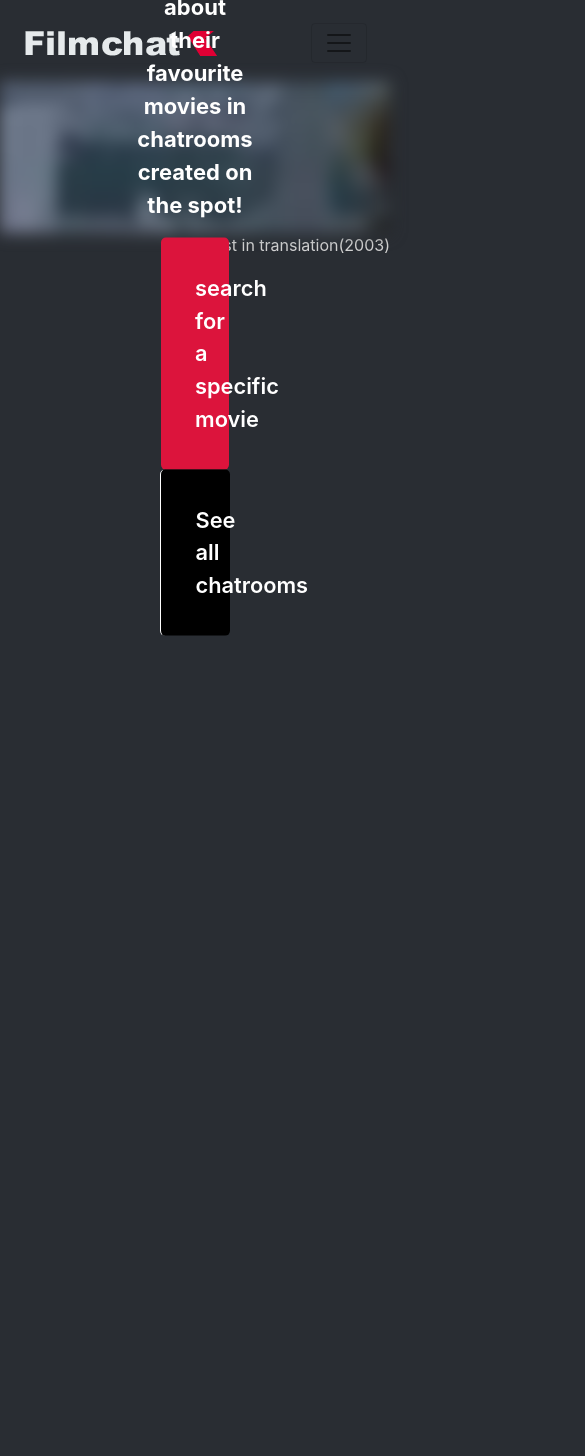
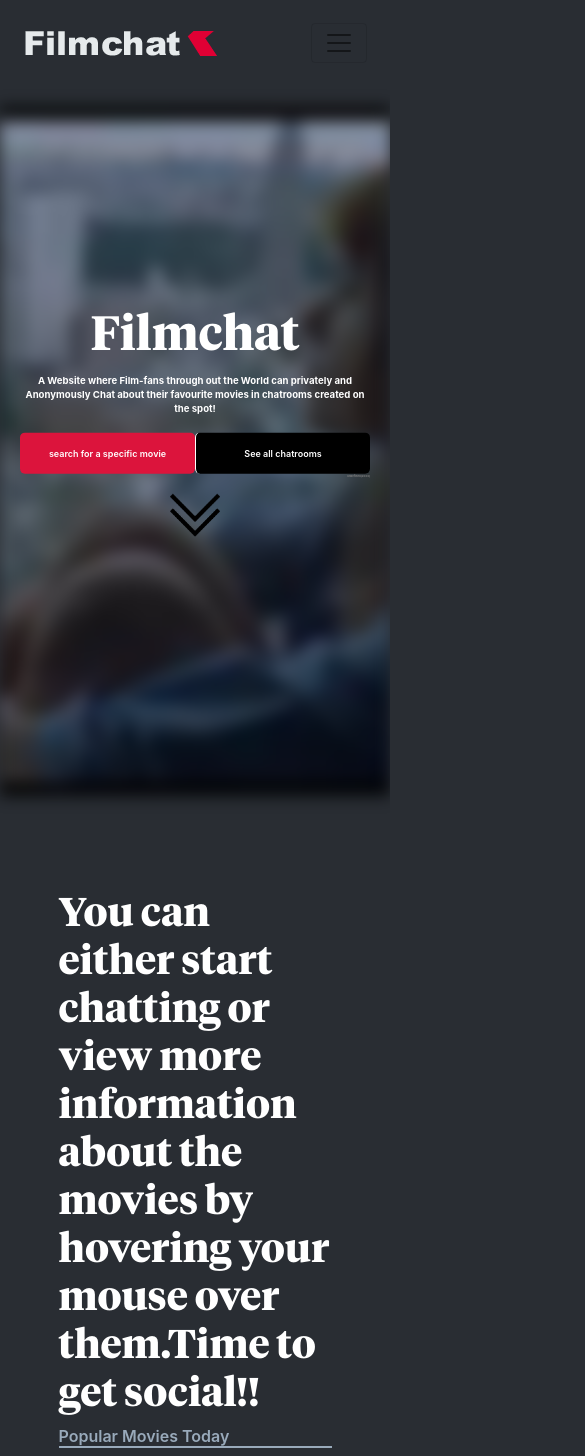
Before and after one commit to ForsakenXD/Film-Chat, a React (Create React App) app: page / in a window 390 px wide. Shown: the top 1456 px of the page, 585 px wide, since content can reach past the window. Before the commit the page ends 844 px from the top, so only its background shows below. Built offline with nearby package versions, Linux system fonts and the light colour scheme; no server answers.

Commit message:
a loot of changes :)

```diff
--- a/src/App.css
+++ b/src/App.css
@@ -1,3 +1,11 @@
+@font-face {
+  font-family: 'TiemposHeadlineWeb-Bold';
+  font-style: normal;
+  font-weight: normal;
+  src: url(TiemposHeadline-Bold.woff);
+}
+
+
 
 body{
   background-color: #292d33;
@@ -59,18 +67,14 @@ body{
 /*FILM NOIR HOME BACKGROUND STYLING  */
 
 .noir-background{
-
   background: url('lost.jpg') no-repeat fixed;
   background-size: cover;
-  background-position: center;
+  background-position: top;
   filter: blur(8px);
   -webkit-filter: blur(8px);
   width:100%;
-  height:100%;
-  height:38.541666666666664vw;
-  display:block;
-  margin-left:auto;
-  margin-right:auto;
+  height:81.35444151275286vh;
+  position:relative;
 }
 
 
@@ -81,19 +85,24 @@ body{
   position: absolute;
   top: 50%;
   left: 50%;
-  transform: translate(-50%, -80%);
+  transform: translate(-50%, -50%);
   z-index: 2px;
-  width: 40%;
+  width: 100%;
   padding: 20px;
   text-align: center;
 }
 
 .noir-background-text-header{
-  font-size:7.5rem;
+  font-family: TiemposHeadlineWeb-Bold,sans-serif;
+
+  font-size:7.5vw;
 }
 
 .noir-background-text-paragraph{
-  font-size:1.375rem;
+  font-size:1.375vw;
+  width:60%;
+  margin-left: auto;
+  margin-right:auto;
 }
 
 #button1{
@@ -103,10 +112,14 @@ body{
 
 #button1,#button2{
   padding:1.563em;
-  width:50%;
+  width:40%;
   font-size:1.3625rem;
   font-weight: 600;
   border: 0px solid;
+  /*prevents the button text from breaking in two lines  */
+  white-space: nowrap;
+  overflow: hidden;
+  /*prevents the button text from breaking in two lines  */
 
 }
 
@@ -115,9 +128,10 @@ body{
   background-color: black;
 }
 
-#malakas{
-  color:lightgray;
+#movie-title{
+  color:gray;
   text-align: right;
+  font-size:0.7vw;
 }
 
 .noir-collage{
@@ -129,5 +143,102 @@ body{
   width:90%;
 
   max-width:100%;
+}
+
+/* popular movies section css */
+
+.popular-movies{
+  width:70%;
+  margin-left: auto;
+  margin-right: auto;
+  margin-top:6em;
+}
+
+.popular-movies-text{
+
+  color:#9ab;
+  font-weight: 600;
+  font-size:1rem;
+  border-bottom:2px solid rgb(153, 170, 187);
 
 }
+
+
+
+.headline1{
+  font-family: TiemposHeadlineWeb-Bold,sans-serif;
+  font-weight:400;
+  color:white;
+
+}
+
+.poster{
+  border-radius: 4%;
+  margin-right:0.1em;
+   height: auto;
+  margin-bottom:0.1em;
+}
+
+
+
+
+
+
+/*MEDIA QUERIES  */
+
+
+/* Extra small devices (phones, 600px and down) */
+
+
+/* Small devices (portrait tablets and large phones, 600px and up) */
+
+
+@media only screen and (max-width: 1200px) {
+  .noir-background-text-paragraph{
+    font-size:1.5rem;
+    width:90%;
+  }
+
+}
+
+@media only screen and (max-width: 992px) {
+
+
+
+}
+
+
+
+
+@media only screen and (max-width: 768px ) {
+  .noir-background-text-paragraph{
+    font-size:1.5rem;
+    width:100%;
+  }
+  #button1,#button2{
+    width:50%;
+    font-size:0.7rem;
+  }
+
+
+
+}
+
+@media only screen and (max-width: 600px) {
+  .noir-background-text-header{
+    font-size:3rem;
+  }
+  .noir-background-text-paragraph{
+    font-size:0.6rem;
+    width:100%;
+  }
+
+  #navbar{
+    margin-bottom:40px;
+  }
+  #button1,#button2{
+    width:50%;
+    font-size:9px;
+  }
+
+}
--- a/src/App.js
+++ b/src/App.js
@@ -1,8 +1,9 @@
 import React,{ Component } from 'react';
 import './App.css';
 import MovieRow from './Components/MovieRow.js'
-import Navigation_Bar from './Components/Header.js'
-import {ButtonToolbar, Button} from 'react-bootstrap'
+import NavigationBar from './Components/Header.js'
+import PopularMovies from './Components/popular-movies.js'
+import {Button} from 'react-bootstrap'
 
 
 
@@ -32,6 +33,9 @@ class App extends Component {
 //     }
 
       this.performSearch = this.performSearch.bind(this)
+      this.image = this.image.bind(this)
+      this.image()
+
       //this.searchChangeHandler = this.searchChangeHandler.bind(this)
 
 
@@ -65,22 +69,42 @@ searchChangeHandler(event){
 }
 
 
+// future image and title changing function //
+image(){
+  console.log('eyy bo')
+  const urlString = "https://api.themoviedb.org/3/list/111790?api_key=1adbe5b9d80d1dc5e9cd90c2e0c31900&language=en-US"
+  fetch(urlString)
+    .then(function(response) {return response.json(); })
+    .then(function(data){
+      const background_poster = []
+      data.items.forEach((movie) => {background_poster.push(movie.original_title)})
+      this.setState({background:background_poster[0]})
+      console.log(this.state.background)
+    }.bind(this))
+}
+// future image and title changing function //
+
+
 
   render(){
   return (
     <div >
-      <Navigation_Bar />
+      <NavigationBar />
       <div>
       <div className="noir-background"></div>
-        <div className="noir-background-text-border lg">
+        <div className="noir-background-text-border">
           <h1 className="noir-background-text-header">Filmchat</h1>
           <p className="noir-background-text-paragraph">A Website where Film-fans through out the World can privately and Anonymously Chat about their favourite movies in chatrooms created on the spot!</p>
           <Button size="lg" id="button1">search for a specific movie</Button>
           <Button size="lg" id="button2">See all chatrooms</Button>
+          <p id="movie-title">{this.state.background + '(2003)'}</p>
+          <a href="#"><img src="arrow.png" alt="arrow" width="50" /></a>
       </div>
-      <p id="malakas">Lost in translation(2003)</p>
-
-
+      </div>
+      <div className="popular-movies">
+      <h1 className="headline1">You can either start chatting or view more information about the movies by hovering your mouse over them.Time to get social!!</h1>
+        <h1 className="popular-movies-text">Popular Movies Today</h1>
+        <PopularMovies />
 
       </div>
     </div>
--- a/src/Components/Header.js
+++ b/src/Components/Header.js
@@ -1,17 +1,17 @@
 import React from 'react'
 import {Navbar, Nav, NavDropdown, Form, FormControl, Button} from 'react-bootstrap'
 
-function Navigation_Bar(){
+function NavigationBar(){
   return(
-    <div>
-    <Navbar bg="" expand="lg"  id="navbar" className="lg" >
+    <div className = "flex">
+    <Navbar bg="" expand="lg"  id="navbar" className="lg " >
       <img href="#home" alt="logo" src="logo.png"></img>
       <Navbar.Toggle aria-controls="basic-navbar-nav" />
       <Navbar.Collapse id="basic-navbar-nav">
-      <Nav className="mr-auto">
-      <Nav.Link href="#home">Home</Nav.Link>
-      <Nav.Link href="#link">Link</Nav.Link>
-      <NavDropdown title="Dropdown" id="basic-nav-dropdown">
+      <Nav className="mr-auto ">
+      <Nav.Link className="intro" href="#home">Home</Nav.Link>
+      <Nav.Link href="#link">Movies</Nav.Link>
+      <NavDropdown title="More" id="basic-nav-dropdown">
         <NavDropdown.Item href="#action/3.1">Action</NavDropdown.Item>
         <NavDropdown.Item href="#action/3.2">Another action</NavDropdown.Item>
         <NavDropdown.Item href="#action/3.3">Something</NavDropdown.Item>
@@ -19,7 +19,7 @@ function Navigation_Bar(){
         <NavDropdown.Item href="#action/3.4">Separated link</NavDropdown.Item>
       </NavDropdown>
     </Nav>
-    <Form inline>
+    <Form inline className="">
       <FormControl type="text" placeholder="Search" className="mr-sm-2" />
       <Button variant="" className="nav-search">Search for a movie</Button>
     </Form>
@@ -28,4 +28,4 @@ function Navigation_Bar(){
 </div>)
 }
 
-export default Navigation_Bar
+export default NavigationBar
--- /dev/null
+++ b/src/Components/popular-movies.js
@@ -0,0 +1,70 @@
+import React from 'react'
+import { MDBMask, MDBView, MDBContainer, MDBRow, MDBCol } from "mdbreact";
+
+
+class PopularMovies extends React.Component{
+  constructor(){
+    super()
+    this.state={}
+
+    this.show()
+
+  }
+
+  show(){
+    console.log('eyy bo')
+    const urlString = "https://api.themoviedb.org/3/movie/popular?api_key=1adbe5b9d80d1dc5e9cd90c2e0c31900&language=en-US&page=1"
+    fetch(urlString)
+      .then(function(response) {return response.json(); })
+      .then(function(data){
+        console.log(data)
+        const background_poster = []
+        let counter = 1
+        data.results.forEach((movie) => {
+          if(counter<=10)
+          {
+          let url2 = "https://image.tmdb.org/t/p/w200/" + movie.poster_path
+          const mov = <MDBCol md="4">
+            <MDBView hover>
+              <img alt={(movie.original_title)} src={url2}   key={(movie.original_title)} className="poster"/>
+              <MDBMask className="flex-center" overlay="red-strong">
+                <p className="white-text">Strong overlay</p>
+              </MDBMask>
+            </MDBView>
+          </MDBCol>
+          background_poster.push(mov)
+          counter++
+          }
+        })
+        this.setState({PopularRow:background_poster})
+
+        console.log(this.state.PopularRow)
+
+        // data.items.forEach((movie) => {background_poster.push(movie.original_title)})
+        // this.setState({background:background_poster[0]})
+        // console.log(this.state.background)
+      }.bind(this))
+  }
+
+
+
+
+
+
+
+
+
+
+
+
+
+  render(){
+    return(
+      <div>{this.state.PopularRow}</div>
+    )
+  }
+
+
+}
+
+export default PopularMovies
```
Also changed, not shown: public/arrow.png (added), src/TiemposHeadline-Bold.woff (added).
